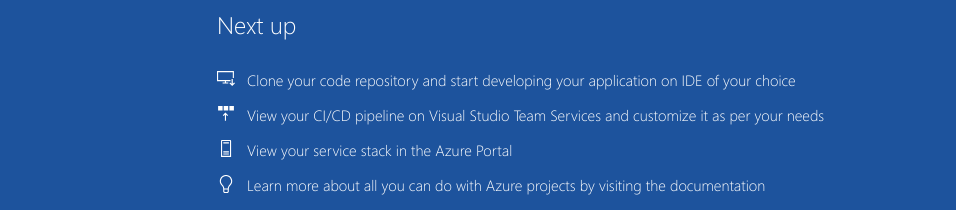
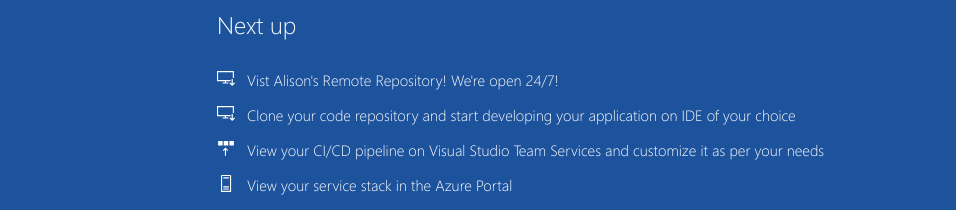
Before and after one commit to McKGit/guidoscode, a plain HTML site: page sample-project/index.html in a window 1280 px wide. Shown: the part 590-800 px from the top of the page, without its empty margins (8-964 px from the left). Drawn offline with Linux system fonts and the light colour scheme.

Commit message:
Commiting file change to index.html

```diff
--- a/sample-project/index.html
+++ b/sample-project/index.html
@@ -21,15 +21,50 @@
                 <div class="success-text">Success!</div>
                 <div class="description line-1"> Azure DevOps Project has been successfully setup</div>
                 <div class="description line-2"> Your HTML app is up and running on Azure</div>
+
+
 <div class="next-steps-container">
+
 <div class="next-steps-header">Next up</div>
+
 <div class="next-steps-body">
+
+
 	<div class="step">
+
 		<div class="step-icon">
+
 			<img src="img/cloneWhite.svg">
+
 		</div>
-                            <div class="step-text"><a href="https://go.microsoft.com/fwlink/?linkid=862409">Clone your code repository and start developing your application on IDE of your choice</a></div>
+
+
+		<div class="step-text"><a href="https://github.com/McKGit/guidoscode">Vist Alison's Remote Repository! We're open 24/7!</a>
 		</div>
+
+	</div>
+
+
+	<div class="step">
+
+		<div class="step-icon">
+
+			<img src="img/cloneWhite.svg">
+
+		</div>
+
+
+		<div class="step-text"><a href="https://go.microsoft.com/fwlink/?		linkid=862409">Clone your code repository and start developing your 		application on IDE of your choice</a>
+		</div>
+
+	</div>
+
+
+
+
+
+
+
 <div class="step">
            <div class="step-icon">
                                 <img src="img/deployWhite.svg">
```
Lines whose indentation alone changed are shown as unchanged.
